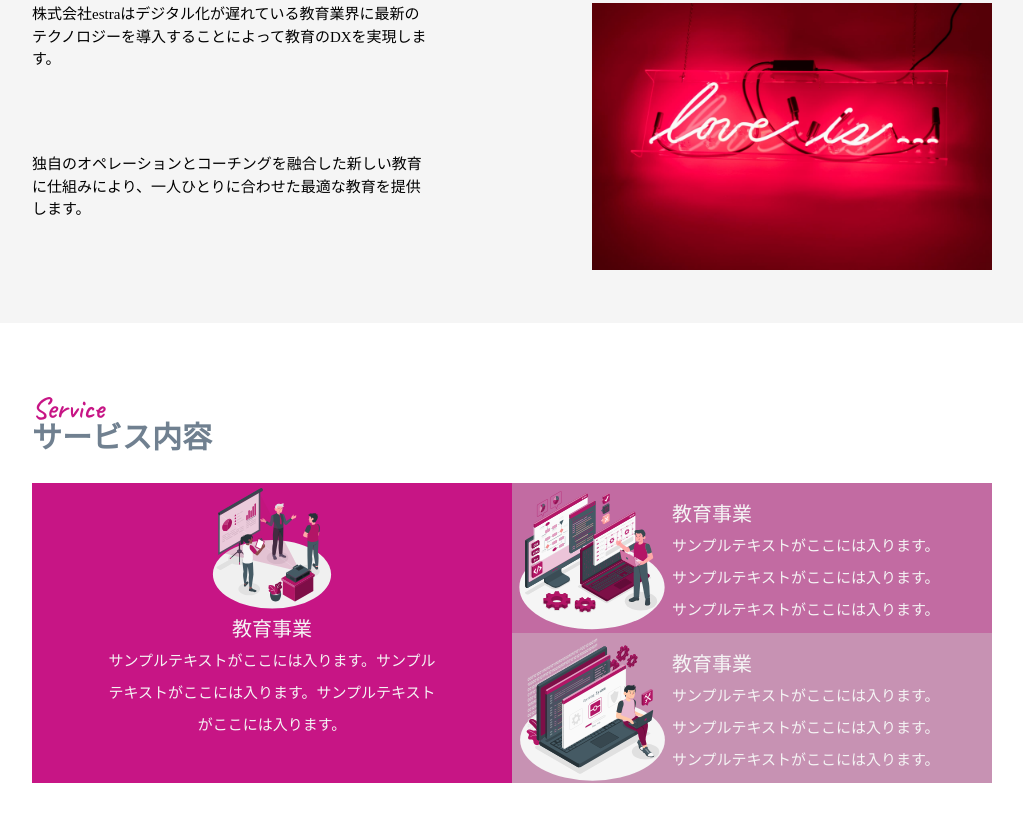
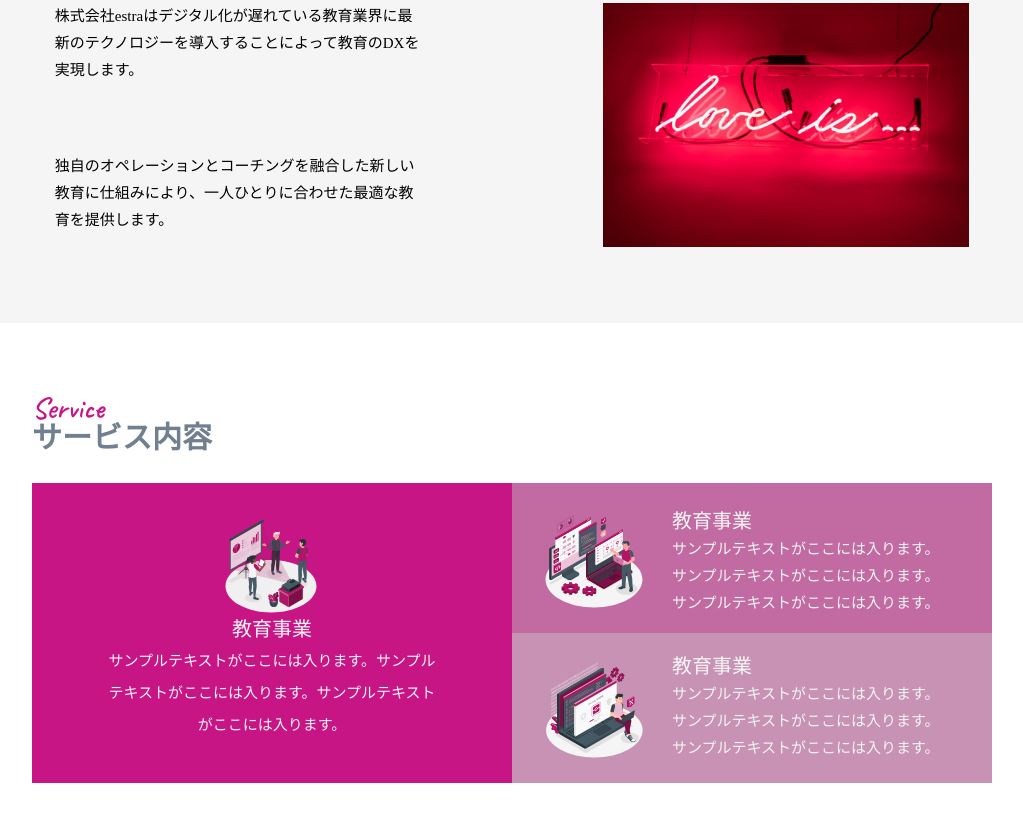
Before and after one commit to hayashi-syake/20210413_hayashi, a plain HTML site: page index.html in a window 1280 px wide. Shown: the part 1220-2040 px from the top of the page, without its empty margins (128-1151 px from the left). Drawn offline with Linux system fonts and the light colour scheme; a web font is replaced by a local one.

Commit message:
news-lis,about-text,service,\

```diff
--- a/css/style.css
+++ b/css/style.css
@@ -96,6 +96,9 @@ a {
   list-style-type: none;
   font-size: 15px;
 }
+ul {
+  text-align: center;
+}
 .line {
   border-bottom: 3px solid slategray;
   width: 600px;
@@ -130,7 +133,7 @@ a {
 }
 .about-text {
   font-size: 15px;
-  line-height: 150%;
+  line-height: 180%;
 }
 .about-img {
   width: 100%;
@@ -141,7 +144,7 @@ a {
 .about-grid {
   display: grid;
   grid-template-rows: 70px 40px 150px 150px 20px;
-  grid-template-columns: 2fr 5fr 2fr 5fr 2fr;
+  grid-template-columns: 1fr 2fr 1fr 2fr 1fr;
 }
 .about-box1 {
   grid-row: 1/2;
@@ -160,14 +163,11 @@ a {
   grid-column: 4/5;
 }
 
-.service-box1 {
-  display: block;
-}
-.service-img {
-  width: 100%;
-  height: 100%;
-  object-fit: scale-down;
-  object-position: center top;
+.service-img1,
+.service-img2,
+.service-img3 {
+  width: 100px;
+  height: 100px;
 }
 .service-text_ttl {
   font-size: 20px;
@@ -179,6 +179,7 @@ a {
 }
 .service-grid {
   display: grid;
+  justify-content: center;
   grid-template-rows: 70px 90px 150px 150px 50px;
   grid-template-columns: 1fr 3fr 3fr 1fr;
 }
@@ -200,6 +201,12 @@ a {
 }
 .service-box2_grid_cut1 {
   grid-row: 1/2;
+  position: relative;
+}
+.service-img1 {
+  position: absolute;
+  top: 25%;
+  left: 35%;
 }
 .service-box2_grid_cut2 {
   grid-row: 2/3;
@@ -209,6 +216,7 @@ a {
   grid-row: 3/4;
   grid-column: 3/4;
   background-color: rgb(194, 107, 162);
+  position: relative;
 }
 .service-box3_grid {
   display: grid;
@@ -216,12 +224,18 @@ a {
 }
 .service-box3_grid_cut1 {
   grid-column: 1/2;
+  position: relative;
+}
+.service-img2 {
+  position: absolute;
+  top: 20%;
+  left: 20%;
 }
 .service-box3_grid_cut2 {
   grid-column: 2/3;
-  margin-top: 15px;
+  margin-top: 25px;
   text-align: left;
-  line-height: 200%;
+  line-height: 170%;
 }
 
 .service-box4 {
@@ -235,12 +249,18 @@ a {
 }
 .service-box4_grid_cut1 {
   grid-column: 1/2;
+  position: relative;
+}
+.service-img3 {
+  position: absolute;
+  top: 20%;
+  left: 20%;
 }
 .service-box4_grid_cut2 {
   grid-column: 2/3;
-  margin-top: 15px;
+  margin-top: 20px;
   text-align: left;
-  line-height: 200%;
+  line-height: 170%;
 }
 
 .blog {
--- a/index.html
+++ b/index.html
@@ -82,7 +82,7 @@
         <div class="service-box2"><a href="">
           <div class="service-box2_grid">
             <div class="service-box2_grid_cut1">
-              <img src="img/service__first.svg" alt="service" class="service-img"></div>
+              <img src="img/service__first.svg" alt="service" class="service-img1"></div>
             <div class="service-box2_grid_cut2">
               <p class="service-text_ttl">教育事業</p>
               <p class="service-text">サンプルテキストがここには入ります。サンプルテキストがここには入ります。サンプルテキストがここには入ります。</p></div>
@@ -92,7 +92,7 @@
         <div class="service-box3"><a href="">
           <div class="service-box3_grid">
             <div class="service-box3_grid_cut1">
-              <img src="img/service__second.svg" alt="service" class="service-img"></div>
+              <img src="img/service__second.svg" alt="service" class="service-img2"></div>
             <div class="service-box3_grid_cut2">
               <p class="service-text_ttl">教育事業</p>
               <p class="service-text">サンプルテキストがここには入ります。<br>サンプルテキストがここには入ります。<br>サンプルテキストがここには入ります。</p>
@@ -102,7 +102,7 @@
         <div class="service-box4"><a href="">
           <div class="service-box4_grid">
             <div class="service-box4_grid_cut1">
-              <img src="img/service__third.svg" alt="service" class="service-img"></div>
+              <img src="img/service__third.svg" alt="service" class="service-img3"></div>
             <div class="service-box4_grid_cut2">
               <p class="service-text_ttl">教育事業</p>
               <p class="service-text">サンプルテキストがここには入ります。<br>サンプルテキストがここには入ります。<br>サンプルテキストがここには入ります。</p>
@@ -189,7 +189,7 @@
           </tr>
           <tr>
             <th>資本金</th>
-            <td>\10,000,000</td>
+            <td>¥10,000,000</td>
           </tr>
         </table>
       </div>
@@ -197,7 +197,7 @@
   </article>
   <div class="imag">
     <div class="recruit-imag">
-      <div class="recruit-ttl">採用情報</div>
+      <p class="recruit-ttl">採用情報</p>
       <a href=""><img src="img/recruit.png" alt="recruit" class="recruit-imag1"></a>
     </div>
     <div class="interview-imag">
```
